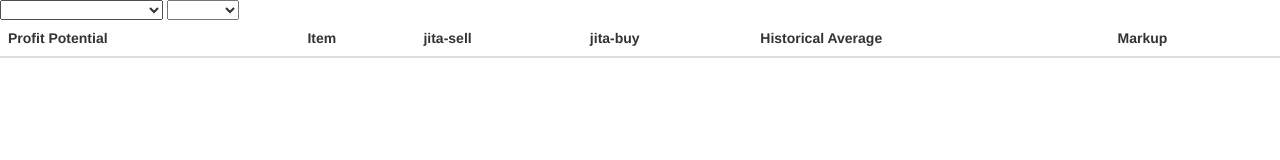
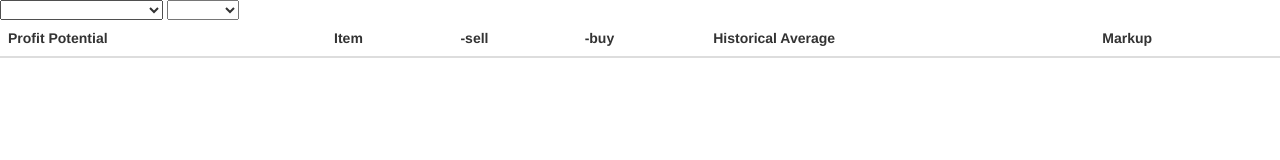
Before and after one commit to d-olivaw/eveWantIsk, a website: page public/index.html at #!/home in a window 1280 px wide. Drawn offline with nearby package versions, Linux system fonts and the light colour scheme; some packages are replaced by stand-ins of ours; no server answers.

Commit message:
made sell or buy columns dynamically named

```diff
--- a/public/views/home.html
+++ b/public/views/home.html
@@ -13,8 +13,8 @@
     <tr>
       <th>Profit Potential</th>
       <th>Item</th>
-      <th>jita-sell</th>
-      <th>jita-buy</th>
+      <th>{{regionFilter}}-sell</th>
+      <th>{{regionFilter}}-buy</th>
       <th>Historical Average</th>
       <th>Markup</th>
     </tr>
```
